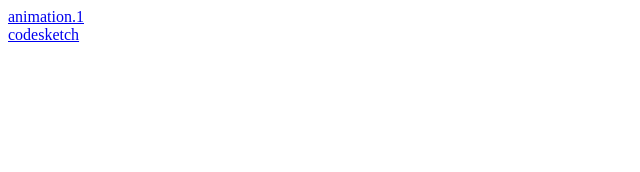
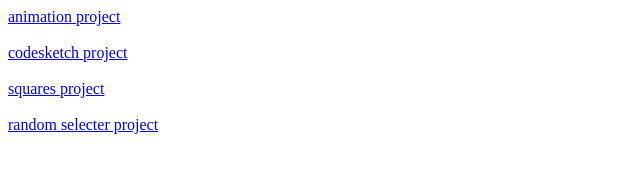
Before and after one commit to katejd/katejd.github.io, a plain HTML site: page projects.html in a window 1280 px wide. Shown: the whole page, without its empty margins (0-640 px from the left). Drawn offline with Linux system fonts and the light colour scheme.

Commit message:
adding changes

```diff
--- a/projects.html
+++ b/projects.html
@@ -9,11 +9,21 @@
 </head>
 <div id="menu">
 	<a href="animation.1.html">
-		<div class="button">animation.1</div>
+		<div class="button">animation project</div>
+	<br>
 
 <div id="menu">
 	<a href="codesketch.html">
-		<div class="button">codesketch</div>
+		<div class="button">codesketch project</div>
+<br>
+<div id="menu">
+	<a href="squares.html">
+		<div class="button">squares project</div>
+<br>
+<div id="menu">
+	<a href="array.html">
+		<div class="button">random selecter project</div>
+
 </a>
 <body>
 </body>
```
